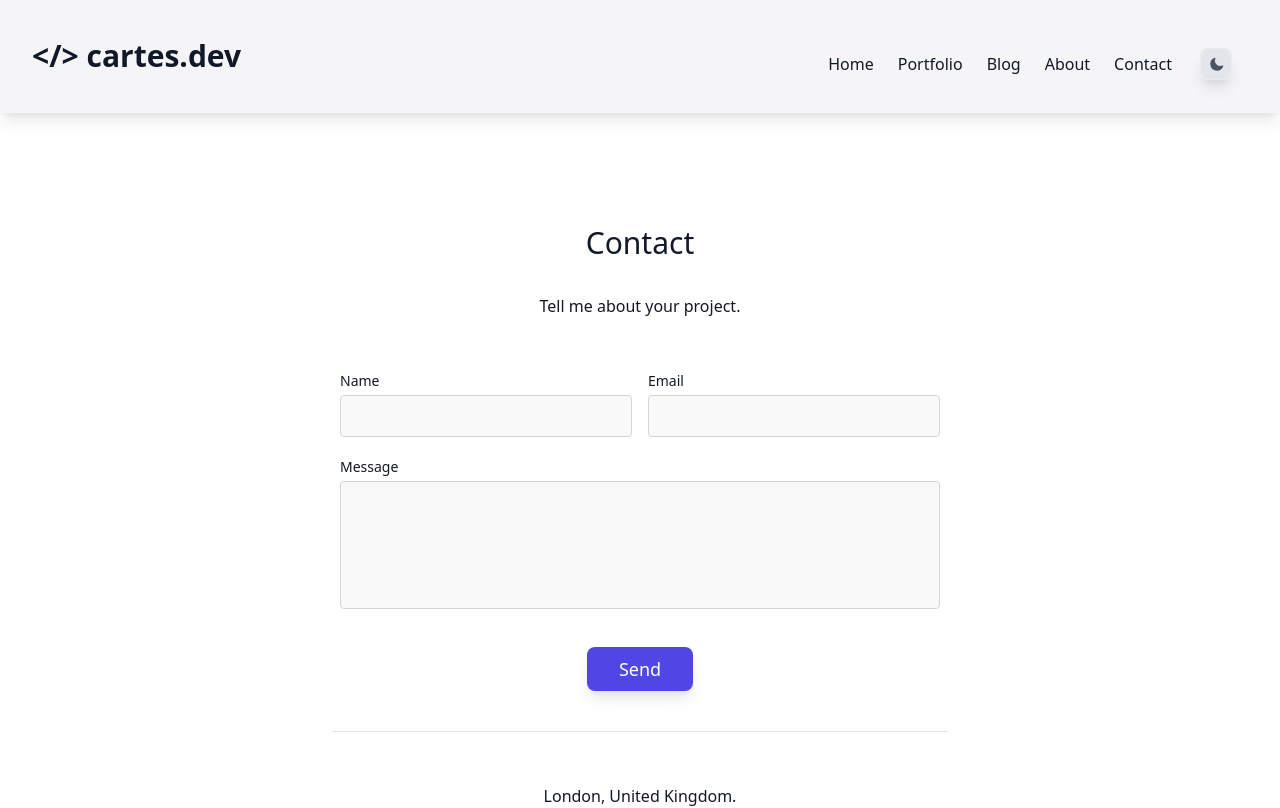
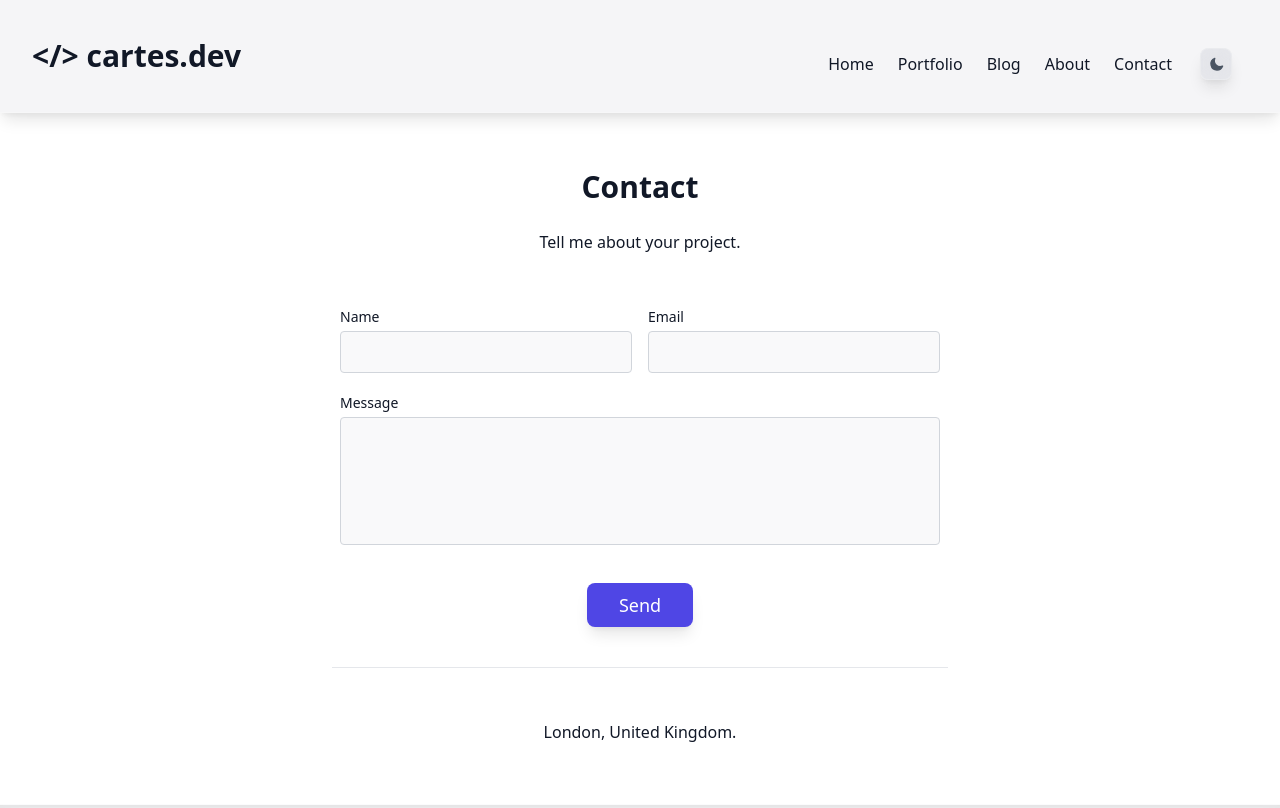
Before and after one commit to alfonsocartes/cartes_dev, a Next.js app: page /contact in a window 1280 px wide. Shown: the top 808 px of the page. Built offline with nearby package versions, Linux system fonts and the light colour scheme.

Commit message:
Change minor CSS changes

```diff
--- a/components/cta/ContactUs.js
+++ b/components/cta/ContactUs.js
@@ -4,8 +4,7 @@ import Link from "next/link";
 const ContactUs = () => (
   <section className="body-font">
     <div className="container mt-10 mx-auto">
-      <div className="lg:w-2/3 flex flex-col sm:flex-row items-center mx-auto border-t border-gray-200 pt-4">
-        <hr />
+      <div className="lg:w-2/3 flex flex-col sm:flex-row items-center mx-auto w-full pt-8 mt-8 border-t border-gray-200 text-center">
         <h4 className="flex-grow sm:pr-16 text-xl font-medium title-font">
           Tell me about your project.
         </h4>
--- a/components/layout/layout.js
+++ b/components/layout/layout.js
@@ -6,12 +6,14 @@ import Container from "./Container";
 
 export default function Layout({ title, children }) {
   return (
-    <div className="bg-white dark:bg-gray-900 text-gray-900 dark:text-gray-200 flex flex-col min-h-screen">
+    <div className="bg-white dark:bg-gray-900 text-gray-900 dark:text-gray-200 flex flex-col min-h-screen ">
       <Head>
         <title>{title}</title>
       </Head>
       <Header />
-      <Container>{children}</Container>
+      <Container>
+        <div className="px-5 py-10">{children}</div>
+      </Container>
       <Footer />
     </div>
   );
--- a/pages/about.js
+++ b/pages/about.js
@@ -4,7 +4,6 @@ import Layout from "../components/layout/Layout";
 
 const About = () => (
   <Layout>
-    <div className="px-5 py-20">
     <section className="body-font">
       <div className="container flex flex-wrap mx-auto items-center">
         <div className="md:w-1/2 md:pr-12 md:py-8 md:border-r md:border-b-0 mb-10 md:mb-0 pb-10 border-b border-gray-200">
@@ -51,7 +50,6 @@ const About = () => (
       </div>
     </section>
     <ContactUs />
-    </div>
   </Layout>
 );
 
--- a/pages/contact.js
+++ b/pages/contact.js
@@ -3,10 +3,10 @@ import Layout from "../components/layout/Layout";
 
 const Contact = () => (
   <Layout>
-    <section className="body-font relative">
-      <div className="container px-5 py-24 mx-auto">
+    <section className="body-font">
+      <div className="container mx-auto">
         <div className="flex flex-col text-center w-full mb-12">
-          <h2 className="sm:text-3xl text-2xl font-medium title-font mb-8">
+          <h2 className="sm:text-3xl text-2xl font-bold title-font mb-6">
             Contact
           </h2>
           <p className="lg:w-2/3 mx-auto leading-relaxed text-base ">
--- a/pages/index.js
+++ b/pages/index.js
@@ -8,13 +8,8 @@ export default function Index() {
     <>
       <Layout title="Cartes Development | Full-Stack Web Development / Mobile Development">
         <section className="body-font">
-          <div className="container mx-auto flex p-20 items-center justify-center flex-col">
-            {/* <img
-              className="lg:w-2/6 md:w-3/6 w-5/6 mb-10 object-cover object-center rounded"
-              alt="hero"
-              src="https://dummyimage.com/720x600"
-            /> */}
-            <div className="w-20 h-20 relative mb-4">
+          <div className="container mx-auto flex py-10 items-center justify-center flex-col">
+            <div className="w-28 h-28 relative mb-4">
               <div className="group w-full h-full rounded-full overflow-hidden shadow-inner text-center bg-purple table cursor-pointer">
                 <Image
                   src="https://avatars1.githubusercontent.com/u/3504951?s=460&u=6fd136fb3de88e86ae2cd8741b0e48d524fcb9d1&v=4"
```
Lines whose indentation alone changed are shown as unchanged.
